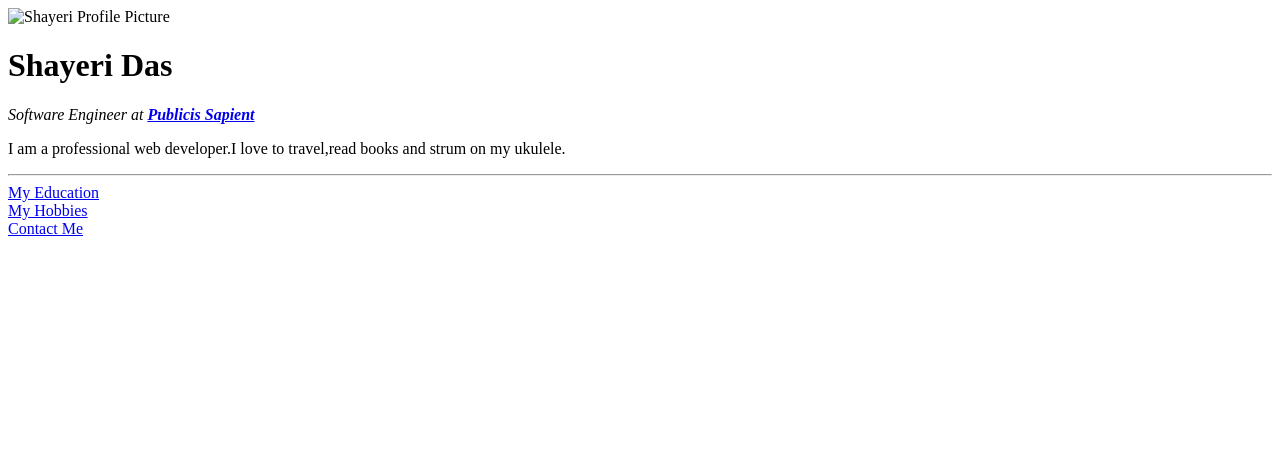
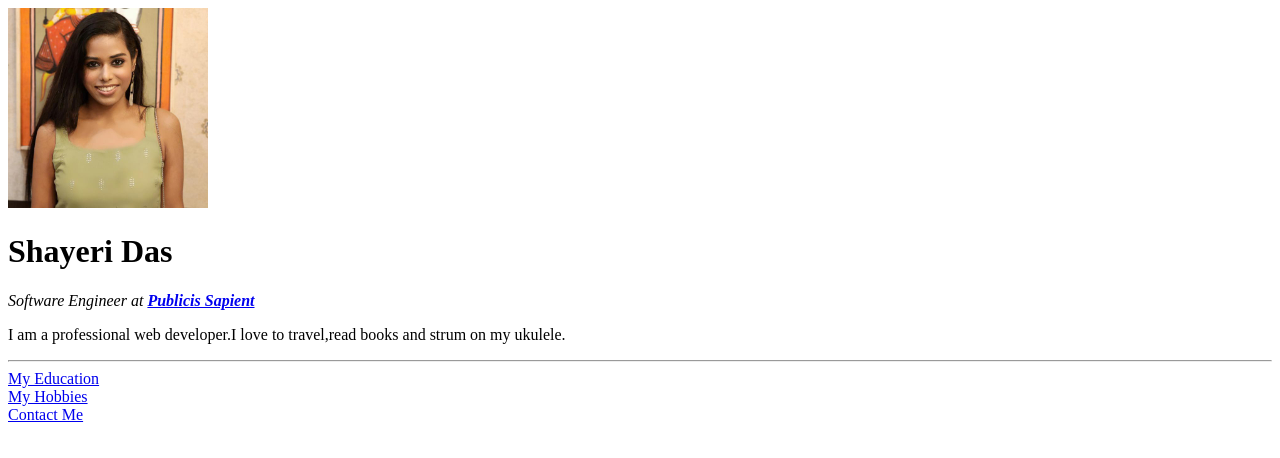
Before and after one commit to EvilCoder15/info, a plain HTML site: page index.html in a window 1280 px wide. Drawn offline with Linux system fonts and the light colour scheme.

Commit message:
fix profile picture issue 5

```diff
--- a/index.html
+++ b/index.html
@@ -7,7 +7,7 @@
 </head>
 
 <body>
-    <img src="images/shayeri_img.png" width="200" height="200" alt="Shayeri Profile Picture">
+    <img src="images/shayeri_img.jpg" width="200" height="200" alt="Shayeri Profile Picture">
     <h1>Shayeri Das</h1>
     <p><em>Software Engineer at <strong><a href="https://www.publicissapient.com/">Publicis Sapient</a></strong></em></p>
     <p>I am a professional web developer.I love to travel,read books and strum on my ukulele.</p>
```
